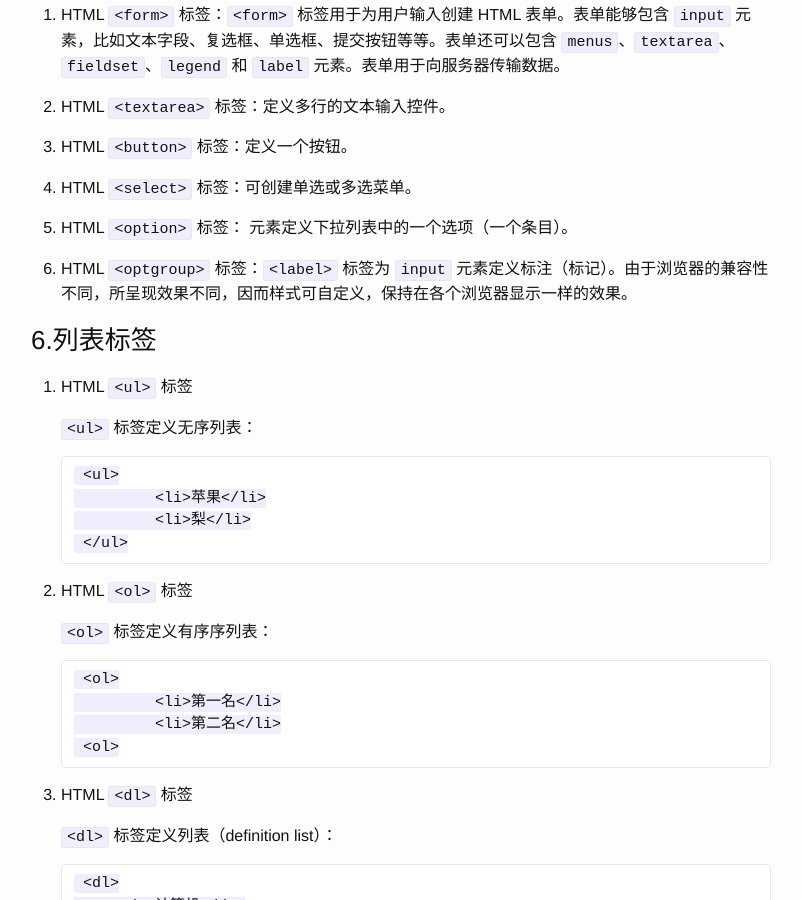
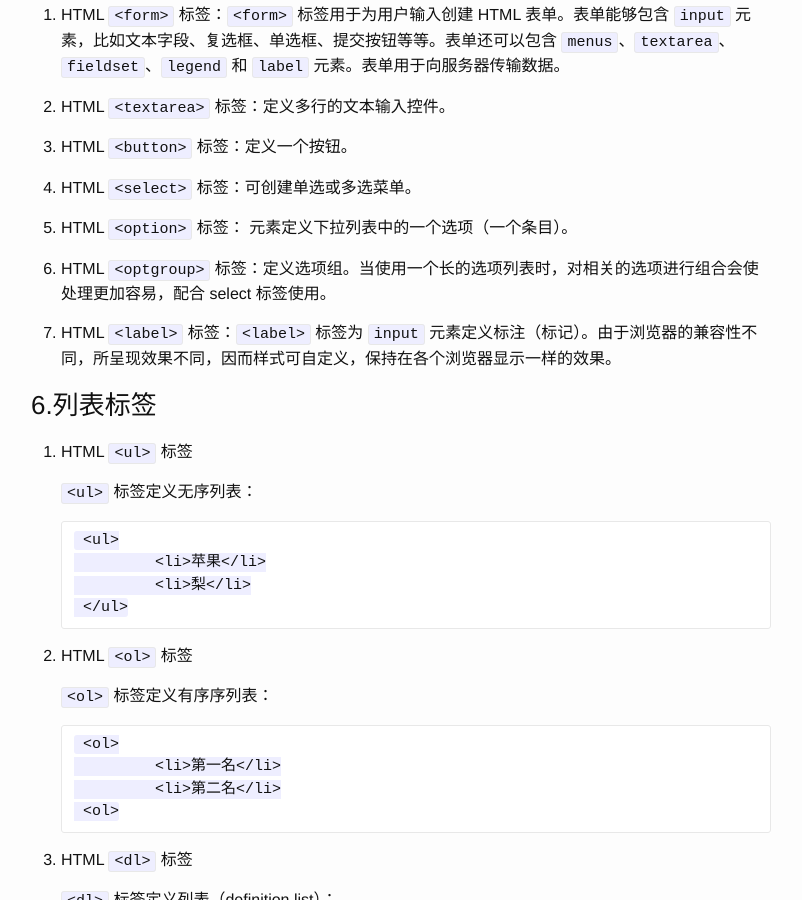
Before and after one commit to bowenpay/bowenpay.github.io, a Jekyll site: the page built from _posts/2015-09-23-learn-html.markdown, in a window 1280 px wide and 900 px high, scrolled down 1883 px. Shown: the whole window, without its empty margins (239-1041 px from the left). Built offline with Jekyll 4.4.1, drawn with Linux system fonts in a browser that asks for light colours; comment, search, counter and statistics services are not loaded.

Commit message:
修改表单标签

```diff
--- a/_posts/2015-09-23-learn-html.markdown
+++ b/_posts/2015-09-23-learn-html.markdown
@@ -79,7 +79,9 @@ categories: tech
 
 5. HTML `<option>` 标签： 元素定义下拉列表中的一个选项（一个条目）。
 
-6. HTML `<optgroup>` 标签：`<label>` 标签为 `input` 元素定义标注（标记）。由于浏览器的兼容性不同，所呈现效果不同，因而样式可自定义，保持在各个浏览器显示一样的效果。
+6. HTML `<optgroup>` 标签：定义选项组。当使用一个长的选项列表时，对相关的选项进行组合会使处理更加容易，配合 select 标签使用。
+
+7. HTML `<label>` 标签：`<label>` 标签为 `input` 元素定义标注（标记）。由于浏览器的兼容性不同，所呈现效果不同，因而样式可自定义，保持在各个浏览器显示一样的效果。
 
 ##6.列表标签
 1. HTML `<ul>` 标签
```
